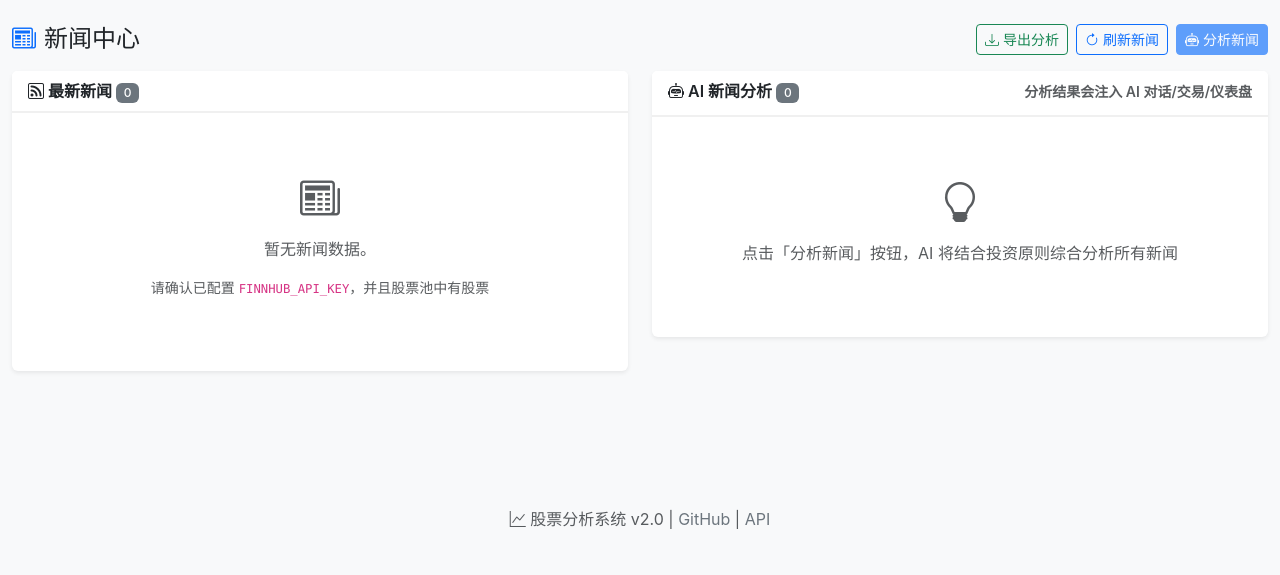
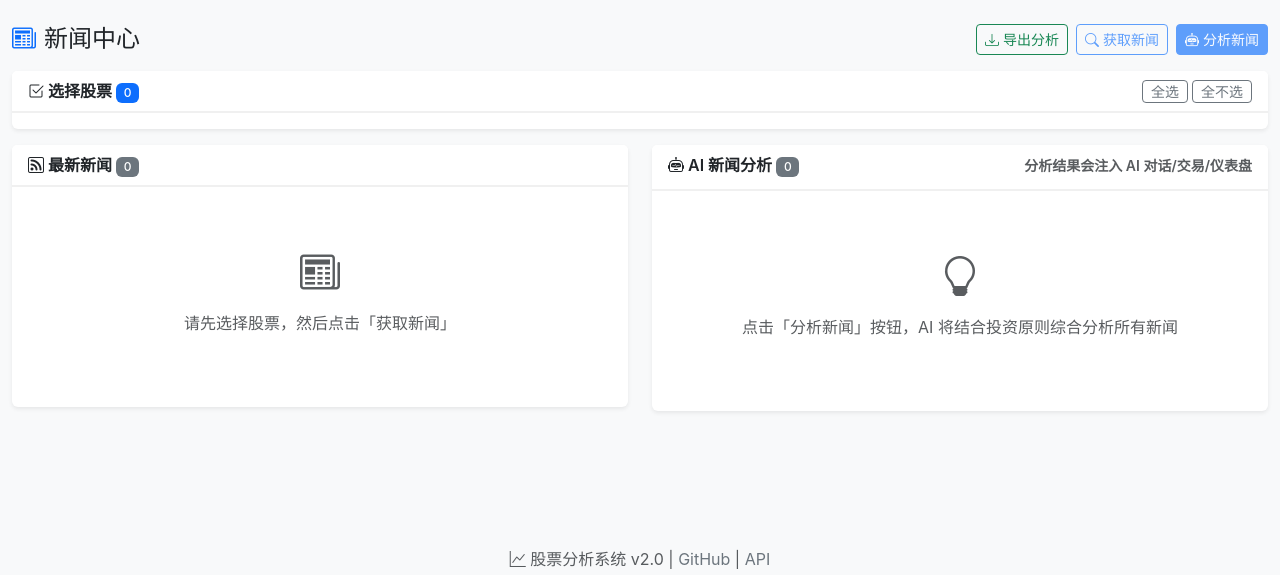
Before and after one commit to bugatti1001/stock_trading, a Flask app: page /media in a window 1280 px wide. Shown: the part 56-631 px from the top of the page. Run offline with Flask 3, Linux system fonts and the light colour scheme; the visitor is signed in with stand-in values (Sample User, id 1); data that the repository does not hold is empty; some libraries are stand-ins or nearby versions.

Commit message:
perf: 新闻中心提速优化 - 并行获取 + 先选股再拉新闻
- Backend: fetch_news_for_stocks 改为 ThreadPoolExecutor 并行 (max_workers=10)
- Frontend: 页面加载时先显示股票选择器，用户选股后再获取新闻
- Fix: marked.js 改为 async 加载避免 CDN 阻塞
- Fix: bootstrap.Modal.getInstance null 导致分析请求静默失败
- Fix: DOM 元素 null 检查防止删除分析时崩溃
- Fix: news_analysis_service httpx 超时配置及 executor shutdown 修复

Co-Authored-By: Claude Opus 4.6 <noreply@anthropic.com>

```diff
--- a/backend/app/templates/media.html
+++ b/backend/app/templates/media.html
@@ -46,6 +46,19 @@
 
     /* Column scroll */
     .scroll-col { max-height: 80vh; overflow-y: auto; }
+
+    /* Stock picker */
+    .stock-picker-chip {
+        cursor: pointer; border: 1px solid #dee2e6; transition: all 0.2s;
+        user-select: none; font-size: 0.8rem; padding: 0.25em 0.6em;
+    }
+    .stock-picker-chip.selected {
+        background: #0d6efd !important; color: #fff !important; border-color: #0d6efd;
+    }
+    .stock-picker-chip:hover { border-color: #0d6efd; }
+    .stock-picker-container {
+        max-height: 120px; overflow-y: auto; padding: 0.5rem;
+    }
 </style>
 {% endblock %}
 
@@ -57,8 +70,8 @@
         <a href="/api/media/analyses/export" class="btn btn-outline-success btn-sm">
             <i class="bi bi-download me-1"></i>导出分析
         </a>
-        <button class="btn btn-outline-primary btn-sm" id="refreshBtn" onclick="refreshNews()">
-            <i class="bi bi-arrow-clockwise me-1"></i>刷新新闻
+        <button class="btn btn-outline-primary btn-sm" id="refreshBtn" onclick="fetchSelectedNews()" disabled>
+            <i class="bi bi-search me-1"></i>获取新闻
         </button>
         <button class="btn btn-primary btn-sm" id="analyzeBtn" onclick="analyzeNews()" disabled>
             <i class="bi bi-robot me-1"></i>分析新闻
@@ -69,7 +82,21 @@
 <!-- Status bar -->
 <div class="alert alert-info d-flex align-items-center mb-3 py-2" id="statusBar">
     <div class="spinner-border spinner-border-sm me-2" id="statusSpinner"></div>
-    <span id="statusText">正在获取新闻...</span>
+    <span id="statusText">正在加载股票列表...</span>
+</div>
+
+<!-- Stock Picker -->
+<div class="card mb-3" id="stockPickerPanel">
+    <div class="card-header d-flex justify-content-between align-items-center py-2">
+        <span><i class="bi bi-check2-square me-1"></i>选择股票 <span id="selectedCount" class="badge bg-primary">0</span></span>
+        <div class="d-flex gap-1">
+            <button class="btn btn-outline-secondary btn-sm py-0 px-2" onclick="toggleAllNewsPicker(true)">全选</button>
+            <button class="btn btn-outline-secondary btn-sm py-0 px-2" onclick="toggleAllNewsPicker(false)">全不选</button>
+        </div>
+    </div>
+    <div class="stock-picker-container d-flex gap-1 flex-wrap" id="stockPickerChips">
+        <span class="text-muted small">加载中...</span>
+    </div>
 </div>
 
 <!-- Two-column layout -->
@@ -88,10 +115,9 @@
                 <!-- Actual news feed -->
                 <div id="newsFeed" class="d-none"></div>
                 <!-- Empty state -->
-                <div id="newsEmpty" class="text-center py-5 text-muted d-none">
+                <div id="newsEmpty" class="text-center py-5 text-muted">
                     <i class="bi bi-newspaper fs-1"></i>
-                    <p class="mt-2">暂无新闻数据。</p>
-                    <p class="small">请确认已配置 <code>FINNHUB_API_KEY</code>，并且股票池中有股票</p>
+                    <p class="mt-2">请先选择股票，然后点击「获取新闻」</p>
                 </div>
             </div>
         </div>
@@ -148,17 +174,21 @@
 {% endblock %}
 
 {% block extra_js %}
-<!-- marked.js for Markdown rendering -->
-<script src="https://cdn.jsdelivr.net/npm/marked/marked.min.js"></script>
+<!-- marked.js: async load so it doesn't block page init -->
+<script async src="https://cdn.jsdelivr.net/npm/marked/marked.min.js" onload="marked.setOptions({gfm:true,breaks:true})"></script>
 <script>
-// Configure marked (same as agent_chat.html)
-marked.setOptions({ gfm: true, breaks: true });
+// Fallback: if marked hasn't loaded yet, provide a no-op
+if (typeof marked === 'undefined') {
+    window.marked = { parse: function(s) { return s || ''; }, setOptions: function() {} };
+}
 
 // ── State ──────────────────────────────────────────
+let allStocks = [];          // [{symbol, name}, ...] from /api/stocks
+let selectedSymbols = new Set();
 let cachedNewsBySymbol = {};
-let cachedStockNames = {};  // { symbol: name }
+let cachedStockNames = {};   // { symbol: name }
 let cachedAnalyses = [];
-let activeFilter = null;  // null = show all (news)
+let activeFilter = null;     // null = show all (news)
 let activeAnalysisFilter = null;  // null = show all (analysis)
 
 // Helper: display name for a symbol (name or symbol fallback)
@@ -166,27 +196,88 @@ function stockLabel(symbol) {
     return cachedStockNames[symbol] || symbol;
 }
 
-// ── Init ───────────────────────────────────────────
-document.addEventListener('DOMContentLoaded', () => {
+// ── Init (run immediately, DOM is already ready at page bottom) ──
 loadExistingAnalyses();
-    refreshNews();
-});
+loadStockList();
 
-// ── Fetch News ─────────────────────────────────────
-async function refreshNews() {
-    showStatus('正在获取新闻...', true);
+// ── Load Stock List ────────────────────────────────
+async function loadStockList() {
+    showStatus('正在加载股票列表...', true);
+    try {
+        const res = await fetch('/api/stocks');
+        const data = await res.json();
+        allStocks = data.data || [];
+
+        // Build name lookup
+        allStocks.forEach(s => { cachedStockNames[s.symbol] = s.name || s.symbol; });
+
+        renderStockPickerChips();
+        updateSelectedCount();
+        showStatus(`已加载 ${allStocks.length} 只股票，请勾选后点击「获取新闻」`, false);
+    } catch (e) {
+        console.error('loadStockList error:', e);
+        showStatus('加载股票列表失败: ' + e.message, false);
+    }
+}
+
+// ── Stock Picker Chips ─────────────────────────────
+function renderStockPickerChips() {
+    const container = document.getElementById('stockPickerChips');
+    container.innerHTML = allStocks.map(s => {
+        const sel = selectedSymbols.has(s.symbol) ? 'selected' : '';
+        const label = s.name || s.symbol;
+        return `<span class="badge stock-picker-chip bg-light text-dark rounded-pill ${sel}"
+                      onclick="toggleNewsPickerStock('${escHtml(s.symbol)}')">${escHtml(label)}</span>`;
+    }).join('');
+}
+
+function toggleNewsPickerStock(symbol) {
+    if (selectedSymbols.has(symbol)) {
+        selectedSymbols.delete(symbol);
+    } else {
+        selectedSymbols.add(symbol);
+    }
+    renderStockPickerChips();
+    updateSelectedCount();
+}
+
+function toggleAllNewsPicker(selectAll) {
+    if (selectAll) {
+        allStocks.forEach(s => selectedSymbols.add(s.symbol));
+    } else {
+        selectedSymbols.clear();
+    }
+    renderStockPickerChips();
+    updateSelectedCount();
+}
+
+function updateSelectedCount() {
+    document.getElementById('selectedCount').textContent = selectedSymbols.size;
+    document.getElementById('refreshBtn').disabled = selectedSymbols.size === 0;
+}
+
+// ── Fetch News (selected stocks only) ──────────────
+async function fetchSelectedNews() {
+    if (selectedSymbols.size === 0) {
+        showStatus('请先选择至少一只股票', false);
+        return;
+    }
+
+    showStatus(`正在获取 ${selectedSymbols.size} 只股票的新闻...`, true);
     const btn = document.getElementById('refreshBtn');
     btn.disabled = true;
     document.getElementById('analyzeBtn').disabled = true;
     showSkeletons();
 
+    const symbolsParam = Array.from(selectedSymbols).join(',');
+
     try {
-        const res = await fetch('/api/media/news');
+        const res = await fetch(`/api/media/news?symbols=${encodeURIComponent(symbolsParam)}`);
         const data = await res.json();
         if (!data.success) throw new Error(data.error);
 
         cachedNewsBySymbol = data.news || {};
-        cachedStockNames = data.stock_names || {};
+        Object.assign(cachedStockNames, data.stock_names || {});
         const total = data.total || 0;
 
         renderStockFilters(cachedNewsBySymbol);
@@ -200,11 +291,12 @@ async function refreshNews() {
             showStatus('未获取到新闻，请检查 API 配置或稍后重试', false);
         }
     } catch (e) {
-        console.error('refreshNews error:', e);
+        console.error('fetchSelectedNews error:', e);
         showStatus('获取新闻失败: ' + e.message, false);
         showNewsEmpty();
     } finally {
         btn.disabled = false;
+        updateSelectedCount();
     }
 }
 
@@ -319,11 +411,15 @@ function updatePickerCount() {
 }
 
 async function confirmAnalyze() {
+    try {
         const selected = Array.from(document.querySelectorAll('.stock-pick-cb:checked')).map(cb => cb.value);
         if (selected.length === 0) return;
 
-    // Close modal
-    bootstrap.Modal.getInstance(document.getElementById('stockPickerModal')).hide();
+        // Close modal safely
+        const modalEl = document.getElementById('stockPickerModal');
+        const modalInst = bootstrap.Modal.getInstance(modalEl);
+        if (modalInst) modalInst.hide();
+        else bootstrap.Modal.getOrCreateInstance(modalEl).hide();
 
         // Build subset — only include stocks that actually have news
         const subset = {};
@@ -331,7 +427,6 @@ async function confirmAnalyze() {
             if (cachedNewsBySymbol[s] && cachedNewsBySymbol[s].length > 0)
                 subset[s] = cachedNewsBySymbol[s];
         });
-
         if (Object.keys(subset).length === 0) {
             showStatus('所选股票暂无新闻数据，无需分析', false);
             return;
@@ -345,7 +440,6 @@ async function confirmAnalyze() {
         const controller = new AbortController();
         const timeoutId = setTimeout(() => controller.abort(), 150000); // 150s timeout
 
-    try {
         const res = await fetch('/api/media/analyze', {
             method: 'POST',
             headers: { 'Content-Type': 'application/json' },
@@ -361,14 +455,16 @@ async function confirmAnalyze() {
         const msg = data.message || `分析完成！本次分析 ${data.total_analyzed} 只股票的新闻`;
         showStatus(msg, false);
     } catch (e) {
-        clearTimeout(timeoutId);
-        console.error('analyzeNews error:', e);
+        console.error('confirmAnalyze error:', e);
         const msg = e.name === 'AbortError' ? 'AI 分析超时，请稍后重试' : e.message;
         showStatus('分析失败: ' + msg, false);
         alert('AI 分析失败: ' + msg);
     } finally {
+        const btn = document.getElementById('analyzeBtn');
+        if (btn) {
             btn.disabled = false;
             btn.innerHTML = '<i class="bi bi-robot me-1"></i>分析新闻';
+        }
     }
 }
 
@@ -430,7 +526,7 @@ function renderAnalysisCards(analyses) {
     const empty = document.getElementById('analysisEmpty');
     const count = document.getElementById('analysisCount');
 
-    count.textContent = analyses.length;
+    if (count) count.textContent = analyses.length;
 
     if (!analyses || analyses.length === 0) {
         container.classList.add('d-none');
@@ -526,9 +622,12 @@ async function deleteAnalysis(id) {
 
 // ── Helpers ────────────────────────────────────────
 function showStatus(text, loading) {
-    document.getElementById('statusText').textContent = text;
-    document.getElementById('statusSpinner').style.display = loading ? 'inline-block' : 'none';
-    document.getElementById('statusBar').style.display = 'flex';
+    const el = document.getElementById('statusText');
+    const spinner = document.getElementById('statusSpinner');
+    const bar = document.getElementById('statusBar');
+    if (el) el.textContent = text;
+    if (spinner) spinner.style.display = loading ? 'inline-block' : 'none';
+    if (bar) bar.style.display = 'flex';
 }
 
 function showSkeletons() {
```
Also changed, not shown: backend/app/scrapers/google_news_scraper.py (+15 -3 lines), backend/app/services/news_analysis_service.py (+15 -2 lines). Lines whose indentation alone changed are shown as unchanged.
